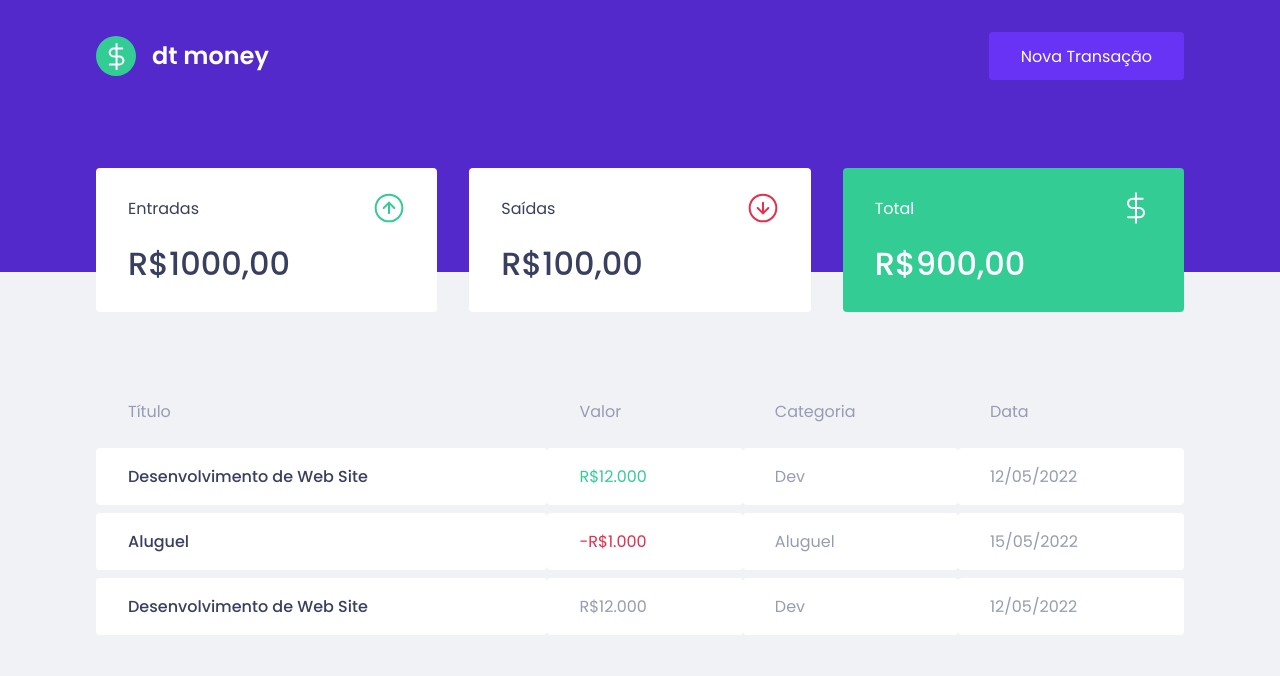
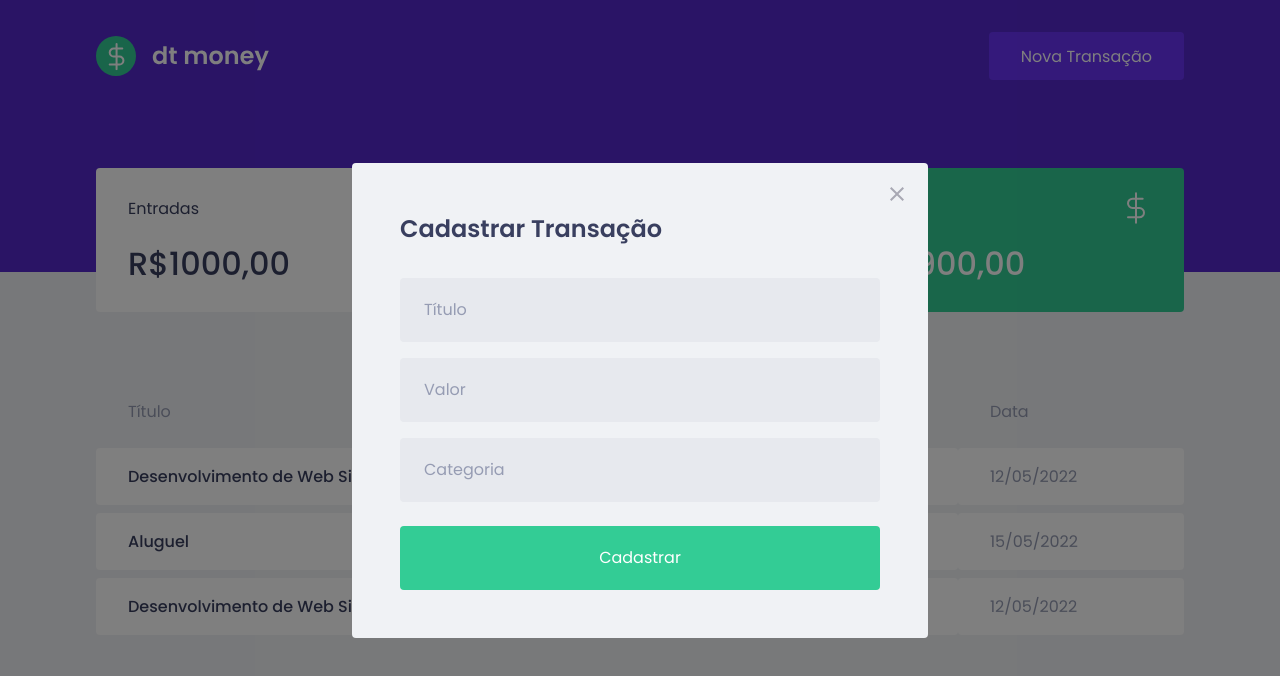
Before and after one commit to RobertoNicolau/rl-money, a React (Create React App) app: page / in a window 1280 px wide. Both pictures are taken after a click on the button "Nova Transação". Shown: the top 676 px of the page. Built offline with nearby package versions, Linux system fonts and the light colour scheme.

Commit message:
Adicionando estilização ao Modal NewTransaction

```diff
--- a/package.json
+++ b/package.json
@@ -5,6 +5,7 @@
   "dependencies": {
     "react": "^18.1.0",
     "react-dom": "^18.1.0",
+    "react-modal": "^3.15.1",
     "react-scripts": "5.0.1",
     "styled-components": "^5.3.5",
     "web-vitals": "^2.1.4"
@@ -17,6 +18,7 @@
     "@types/node": "^16.11.34",
     "@types/react": "^18.0.9",
     "@types/react-dom": "^18.0.3",
+    "@types/react-modal": "^3.13.1",
     "@types/styled-components": "^5.1.25",
     "typescript": "^4.6.4"
   },
--- a/src/App.tsx
+++ b/src/App.tsx
@@ -1,12 +1,30 @@
+import { useState } from 'react';
 import { Dashboard } from './components/Dashboard';
 import { Header } from './components/Header';
 import { GlobalStyle } from './styles/global';
+import Modal from 'react-modal';
+import { NewTransactionModal } from './components/NewTransactionModal';
+
+Modal.setAppElement('#root')
 
 export function App() {
+  const [isNewTransactionModalOpen, setIsNewTransactionModalOpen] = useState(false);
+
+  function handleOpenNewTransactionModal(){
+      setIsNewTransactionModalOpen(true);
+  }
+
+  function handleCloseNewTransactionModal(){
+      setIsNewTransactionModalOpen(false);
+  }
   return (
     <>
-      <Header/>
+      <Header onOpenNewTransaction={handleOpenNewTransactionModal}/>
       <Dashboard/>
+      <NewTransactionModal
+        isOpen={isNewTransactionModalOpen}
+        onRequestClose={handleCloseNewTransactionModal}
+      />
       <GlobalStyle/>
     </>
   );
--- a/src/components/Header/index.tsx
+++ b/src/components/Header/index.tsx
@@ -1,12 +1,21 @@
 import logoImg from '../../assets/logo.svg'
 import { Container, Content } from './styles'
 
-export function Header() {
+interface HeaderProps{
+    onOpenNewTransaction: () => void;
+}
+
+export function Header({onOpenNewTransaction}: HeaderProps) {
+
     return(
         <Container>
             <Content>
             <img src={logoImg} alt="dt money" />
-        <button type="button">Nova Transação</button>
+            <button
+                type="button"
+                onClick={onOpenNewTransaction}
+            >Nova Transação
+            </button>
             </Content>
         </Container>
     )
--- /dev/null
+++ b/src/components/NewTransactionModal/index.tsx
@@ -0,0 +1,44 @@
+import Modal from 'react-modal';
+import { Container } from './styles';
+import closeImg from '../../assets/close.svg'
+
+interface NewTransactionModalProps{
+    isOpen: boolean;
+    onRequestClose: () => void;
+}
+
+export function NewTransactionModal({isOpen, onRequestClose}: NewTransactionModalProps){
+    return(
+        <Modal
+            isOpen={isOpen}
+            onRequestClose={onRequestClose}
+            overlayClassName="react-modal-overlay"
+            className="react-modal-content"
+        >
+            <button type='button' onClick={onRequestClose} className="react-modal-close">
+                <img src={closeImg} alt="Botão de Fechar" />
+            </button>
+
+            <Container>
+                <h2>Cadastrar Transação</h2>
+
+                <input
+                    placeholder='Título'
+                />
+
+                <input
+                    type='number'
+                    placeholder='Valor'
+                />
+
+                <input
+                    placeholder='Categoria'
+                />
+                <button type='submit'>
+                    Cadastrar
+                </button>
+
+            </Container>
+        </Modal>
+    )
+}
--- /dev/null
+++ b/src/components/NewTransactionModal/styles.ts
@@ -0,0 +1,48 @@
+import styled from "styled-components";
+
+export const Container = styled.form `
+    h2{
+        color: var(--text-title);
+        font-size: 1.5rem;
+        margin-bottom: 2rem;
+    }
+    input{
+        width: 100%;
+        padding: 0 1.5rem;
+        height: 4rem;
+        border-radius: 0.25rem;
+
+        border: var(--input-border);
+        background: var(--input-bg);
+
+        font-weight: 400;
+        font-size: 1rem;
+
+        &::placeholder {
+            color: var(--text-body);
+        }
+        & + input {
+            margin-top: 1rem;
+        }
+
+    }
+    button[type="submit"]{
+        width: 100%;
+        padding: 0 1.5rem;
+        height: 4rem;
+        background: var(--green);
+        color: #FFF;
+        border-radius: 0.25rem;
+        border: 0;
+        font-size: 1rem;
+        margin-top: 1.5rem;
+        transition: filter 0.5s;
+
+        &:hover{
+            filter: brightness(0.9);
+        }
+        &:focus{
+            outline-color: var(--green);
+        }
+    }
+`
--- a/src/styles/global.ts
+++ b/src/styles/global.ts
@@ -12,6 +12,9 @@
 
         --text-title: #393f5f;
         --text-body: #969cb3;
+
+        --input-bg: #e7e9ee;
+        --input-border: #d7d7d7;
 
 
     }
@@ -53,4 +56,35 @@
         opacity: 0.6;
         cursor: not-allowed;
     }
+    .react-modal-overlay{
+        background-color: rgb(0, 0, 0, 0.5);
+        position: fixed;
+        top: 0;
+        bottom: 0;
+        right: 0;
+        left: 0;
+
+        display: flex;
+        align-items: center;
+        justify-content: center;
+    }
+    .react-modal-content{
+        width: 100%;
+        max-width: 576px;
+        background: var(--background);
+        padding: 3rem;
+        position: relative;
+        border-radius: 0.25rem;
+    }
+    .react-modal-close{
+        position: absolute;
+        right: 1.5rem;
+        top: 1.5rem;
+        border: 0;
+        background: transparent;
+        transition: filter 0.5s;
+        &:hover{
+            filter: brightness(0.6)
+        }
+    }
 `
```
Also changed, not shown: 1 other file (tests, documents, lock files or other folders). Lines whose indentation alone changed are shown as unchanged.
